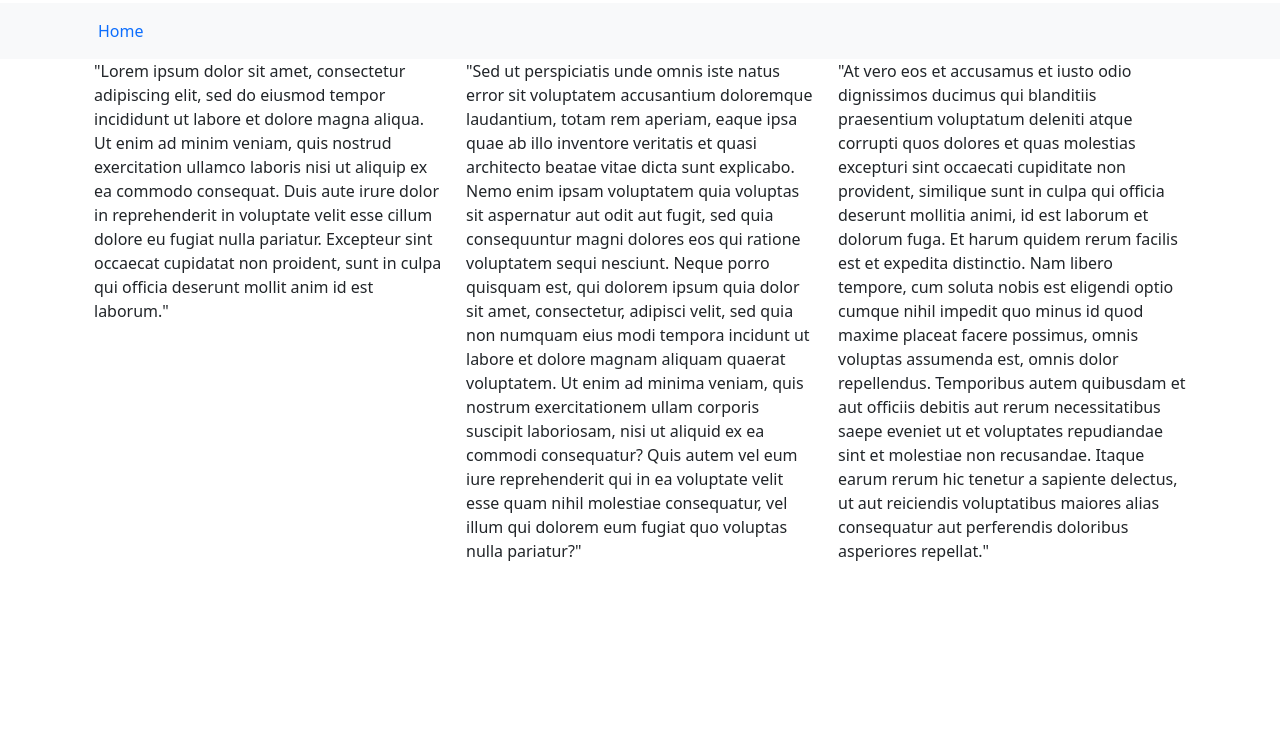
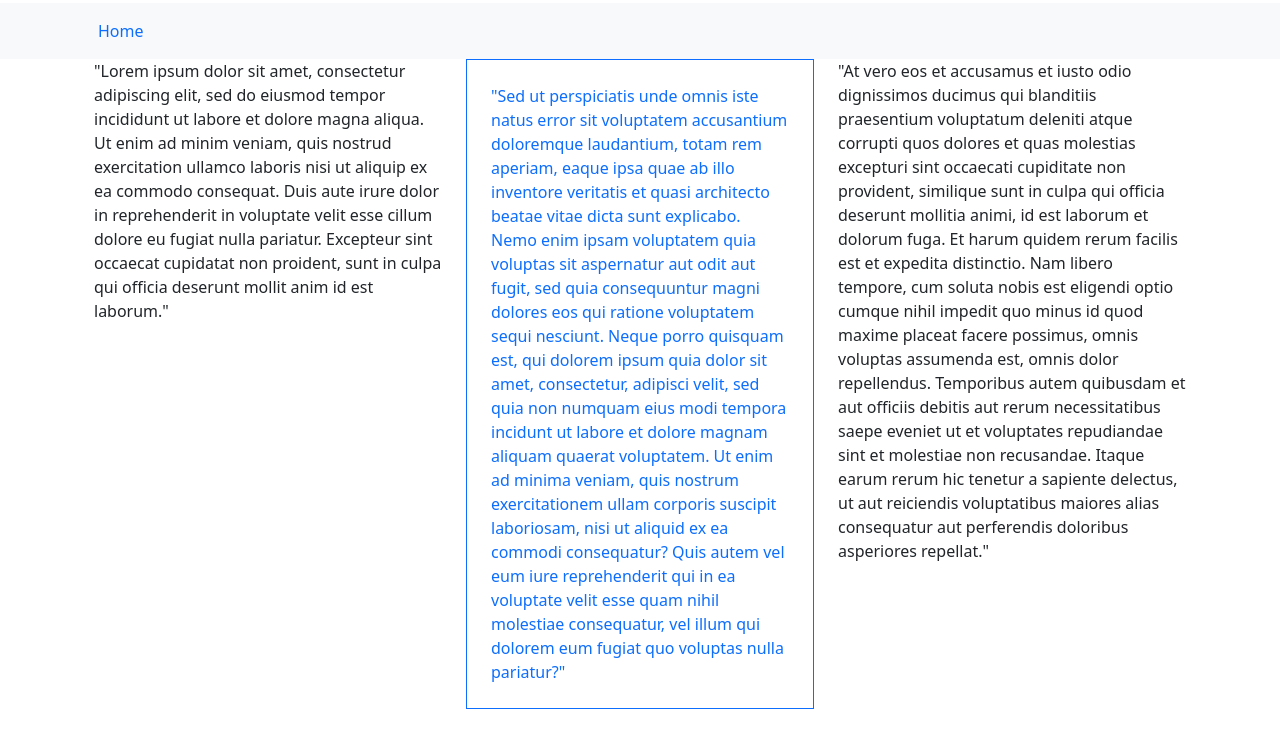
Before and after one commit to subhaepari/bootstrap-experiments, a plain HTML site: page index.html in a window 1280 px wide. Shown: the part 53-800 px from the top of the page. Drawn offline with nearby package versions, Linux system fonts and the light colour scheme.

Commit message:
Styled index page

```diff
--- a/index.html
+++ b/index.html
@@ -39,9 +39,9 @@
                 </p>
 
             </div>
-            <div class="col-md-4">
+            <div class="col-md-4 " >
 
-                <p>
+                <p class="text-primary border border-primary p-4">
                     "Sed ut perspiciatis unde omnis iste natus error sit voluptatem accusantium doloremque laudantium, totam rem aperiam, eaque ipsa quae ab illo inventore veritatis et quasi architecto beatae vitae dicta sunt explicabo. Nemo enim ipsam voluptatem quia voluptas sit aspernatur aut odit aut fugit, sed quia consequuntur magni dolores eos qui ratione voluptatem sequi nesciunt. Neque porro quisquam est, qui dolorem ipsum quia dolor sit amet, consectetur, adipisci velit, sed quia non numquam eius modi tempora incidunt ut labore et dolore magnam aliquam quaerat voluptatem. Ut enim ad minima veniam, quis nostrum exercitationem ullam corporis suscipit laboriosam, nisi ut aliquid ex ea commodi consequatur? Quis autem vel eum iure reprehenderit qui in ea voluptate velit esse quam nihil molestiae consequatur, vel illum qui dolorem eum fugiat quo voluptas nulla pariatur?"
 
                 </p>
```
